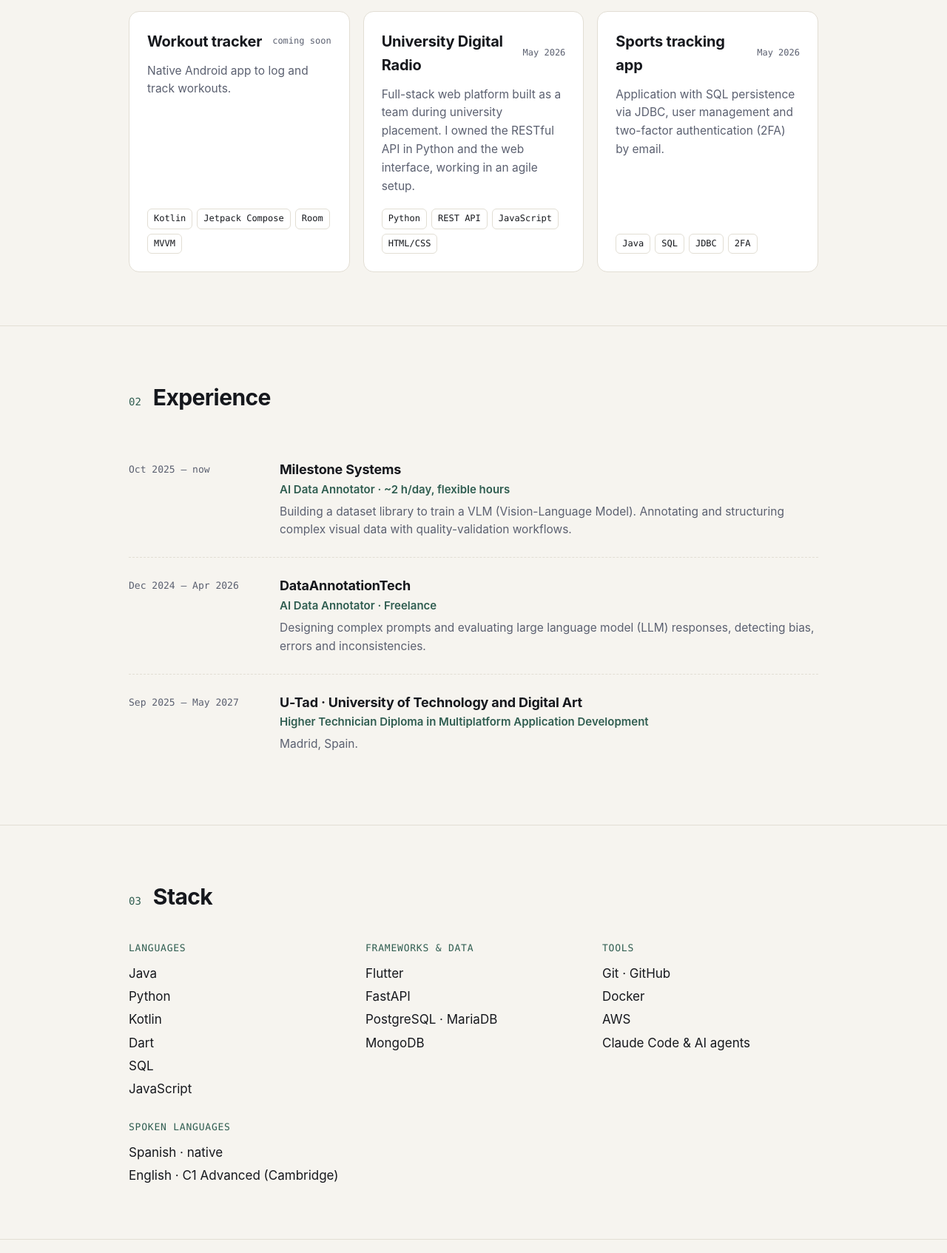
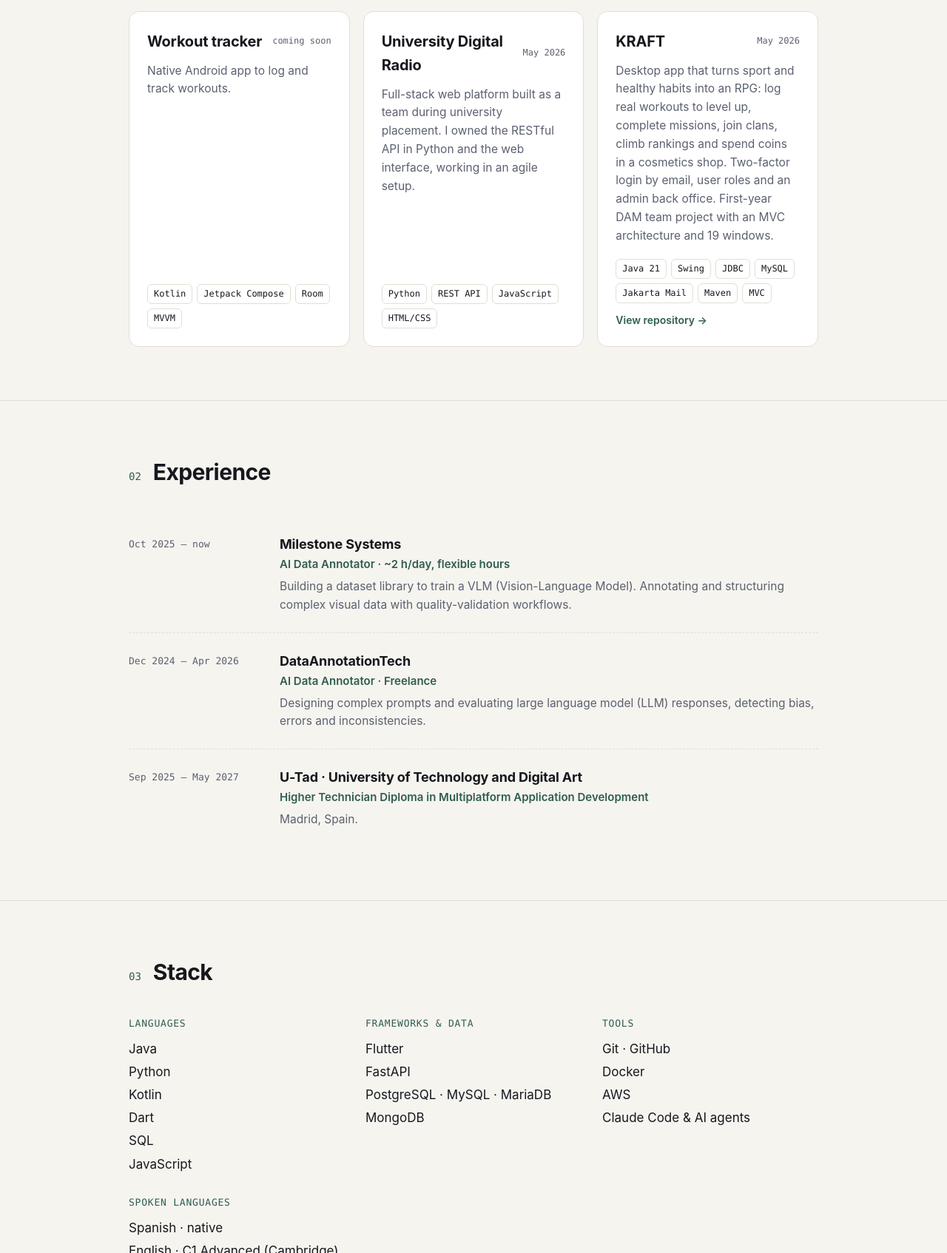
Before and after one commit to HugoPello/HugoPello.github.io, a plain HTML site: page en/index.html in a window 1280 px wide. Shown: the part 1540-3234 px from the top of the page at 74% size. Drawn offline with Linux system fonts and the light colour scheme.

Commit message:
Add KRAFT project with repo link (ES and EN)
Co-Authored-By: Claude Opus 5.5 <noreply@anthropic.com>

```diff
--- a/en/index.html
+++ b/en/index.html
@@ -228,9 +228,10 @@
       </article>
 
       <article class="card">
-        <div class="card-top"><h3>Sports tracking app</h3><span class="status">May 2026</span></div>
-        <p>Application with SQL persistence via JDBC, user management and two-factor authentication (2FA) by email.</p>
-        <div class="stack"><span>Java</span><span>SQL</span><span>JDBC</span><span>2FA</span></div>
+        <div class="card-top"><h3>KRAFT</h3><span class="status">May 2026</span></div>
+        <p>Desktop app that turns sport and healthy habits into an RPG: log real workouts to level up, complete missions, join clans, climb rankings and spend coins in a cosmetics shop. Two-factor login by email, user roles and an admin back office. First-year DAM team project with an MVC architecture and 19 windows.</p>
+        <div class="stack"><span>Java 21</span><span>Swing</span><span>JDBC</span><span>MySQL</span><span>Jakarta Mail</span><span>Maven</span><span>MVC</span></div>
+        <a class="link" href="https://github.com/HugoPello/kraft" target="_blank" rel="noopener">View repository →</a>
       </article>
 
     </div>
@@ -274,7 +275,7 @@
     <div class="section-head"><span class="num">03</span><h2>Stack</h2></div>
     <div class="skills">
       <div><h4>Languages</h4><ul><li>Java</li><li>Python</li><li>Kotlin</li><li>Dart</li><li>SQL</li><li>JavaScript</li></ul></div>
-      <div><h4>Frameworks & data</h4><ul><li>Flutter</li><li>FastAPI</li><li>PostgreSQL · MariaDB</li><li>MongoDB</li></ul></div>
+      <div><h4>Frameworks & data</h4><ul><li>Flutter</li><li>FastAPI</li><li>PostgreSQL · MySQL · MariaDB</li><li>MongoDB</li></ul></div>
       <div><h4>Tools</h4><ul><li>Git · GitHub</li><li>Docker</li><li>AWS</li><li>Claude Code & AI agents</li></ul></div>
       <div><h4>Spoken languages</h4><ul><li>Spanish · native</li><li>English · C1 Advanced (Cambridge)</li></ul></div>
     </div>
```
Also changed, not shown: index.html (+5 -4 lines).
